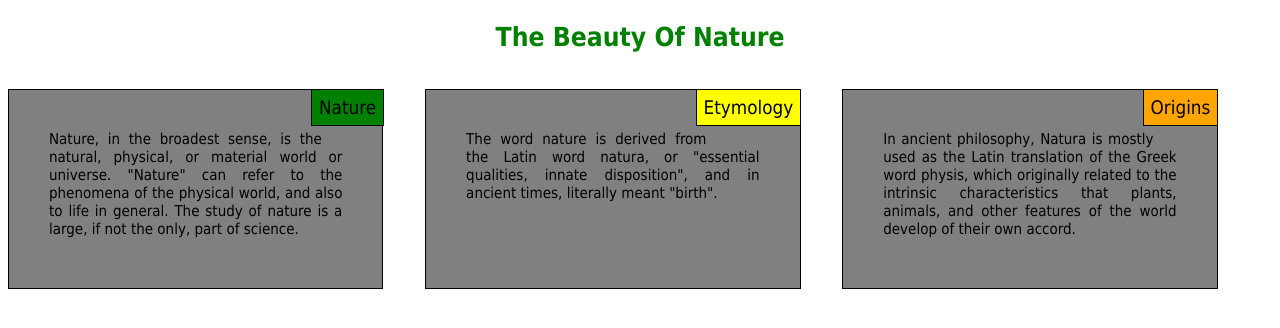
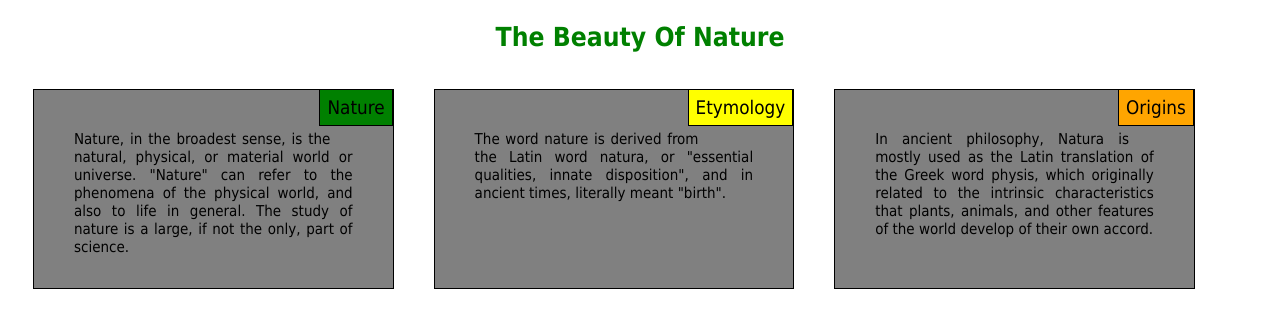
Before and after one commit to eels95/coursera-test, a Jekyll site: the page index.html, which Jekyll copies as it is, in a window 1280 px wide. Shown: the top 328 px of the page. Built offline with Jekyll 4.4.1, drawn with Linux system fonts in a browser that asks for light colours.

Commit message:
<!DOCTYPE html> <html> <head> 	<meta charset="utf-8"> 	<meta name="viewport" content="width= device-width, initial-scale-1"> 	<title>The beauty of nature</title> 	<style> 	@import url(css/styles.css); </style> </head> <body> 	<h2 id="intro">The beauty of nature</h2> 	<section class="outer"> 	<div class="col-lg-4 col-md-6 col-sm-12"> 		<div id="title1">Nature</div> 		<p class="content">Nature, in the broadest sense, is the natural, physical, or material world or universe. "Nature" can refer to the phenomena of the physical world, and also to life in general. The study of nature is a large, if not the only, part of science.</p> 	</div> 	<div class="col-lg-4 col-md-6 col-sm-12"> 		<div id="title2">Etymology</div> 		<p class="content">The word nature is derived from the Latin word natura, or "essential qualities, innate disposition", and in ancient times, literally meant "birth".</p> 		</div> 	<div class="col-lg-4 col-md-12 col-sm-12"> 		<div id="title3">Origins</div> 		<p class="content">In ancient philosophy, Natura is mostly used as the Latin translation of the Greek word physis, which originally related to the intrinsic characteristics that plants, animals, and other features of the world develop of their own accord.</p> 	</div> </section> </body> </html>

```diff
--- a/css/styles.css
+++ b/css/styles.css
@@ -76,8 +76,8 @@
 /* Simple Responsive Framework */
 .outer {
 	width: 100%;
-	float: none;
-
+	padding-right: 25px;
+	padding-left: 25px;
 }
 
 /* Large devices only */
```
